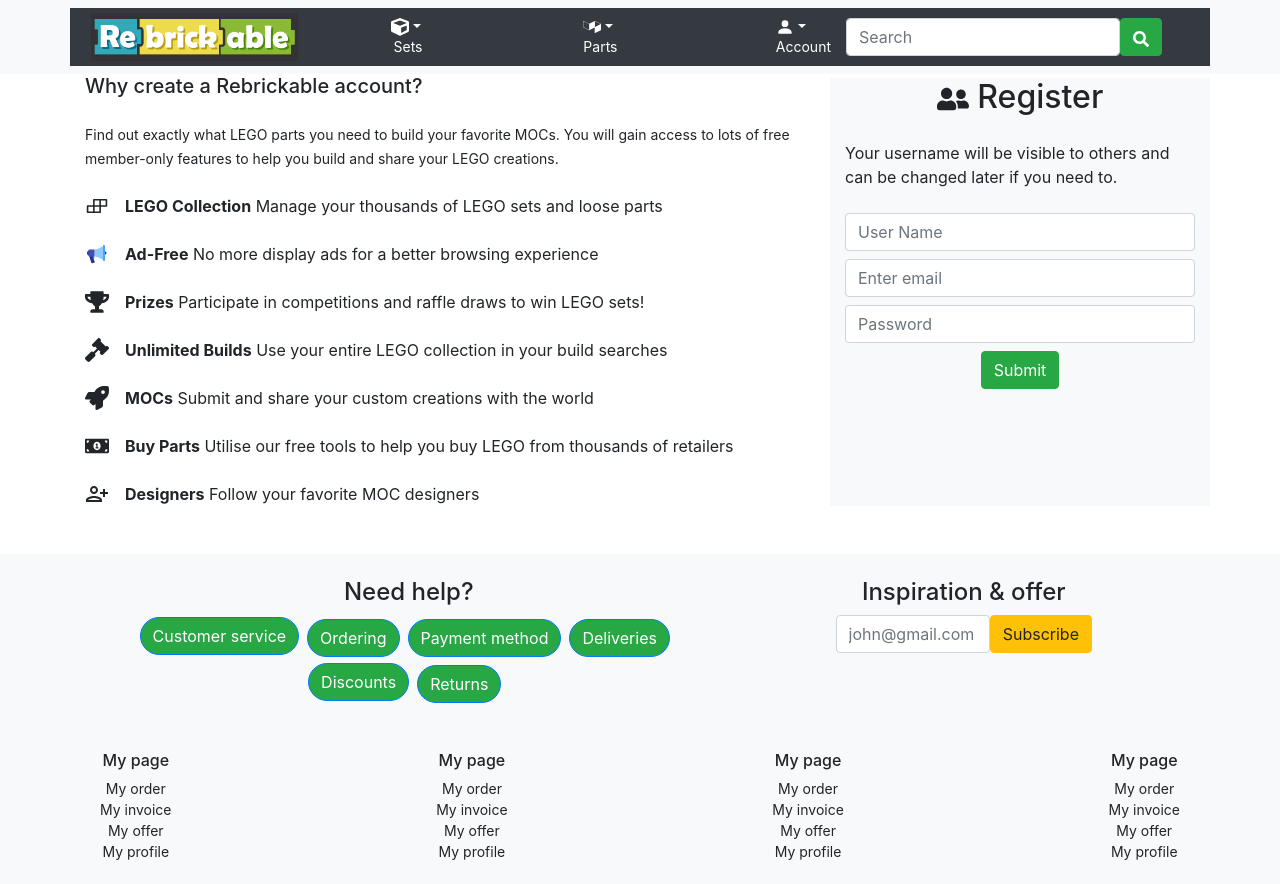
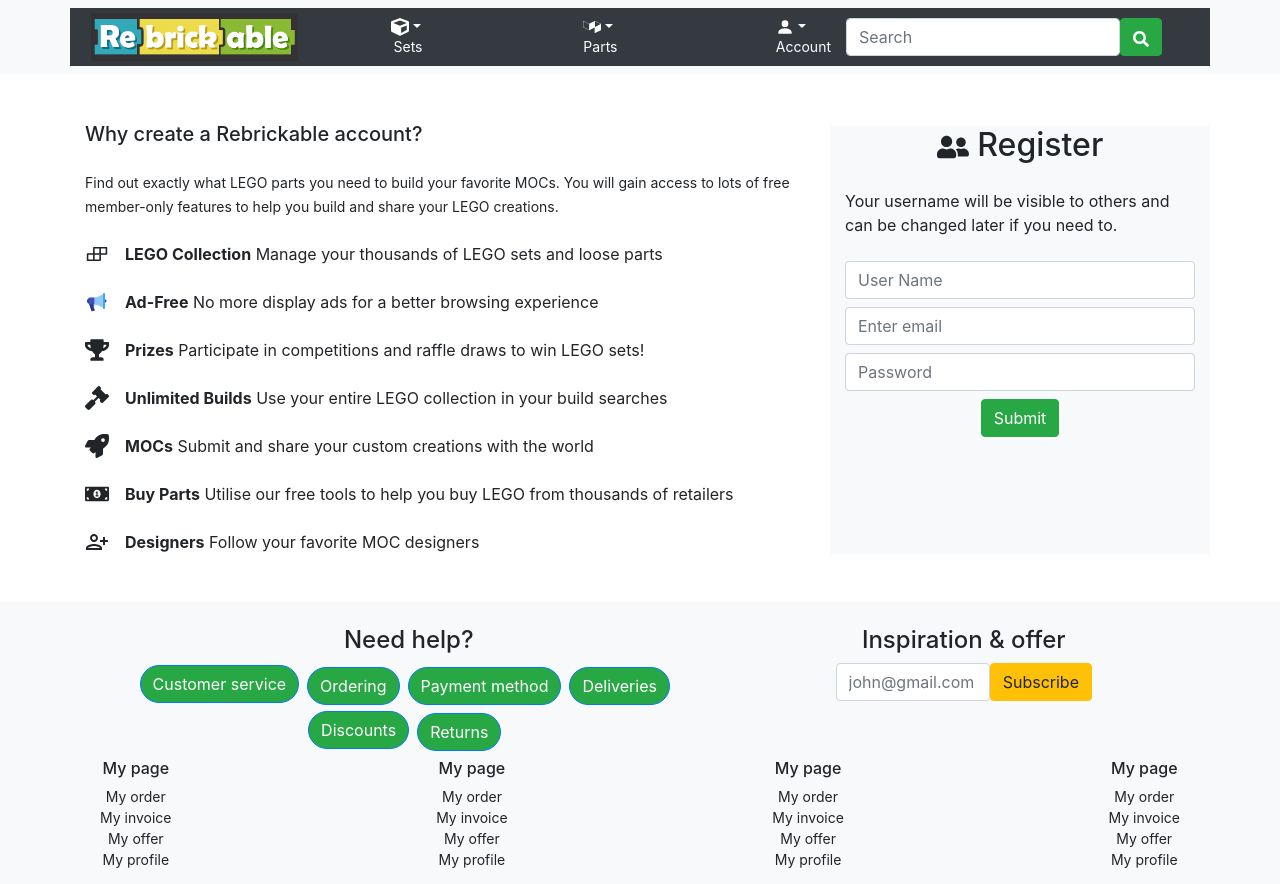
Before and after one commit to JonathanYon/lego-fe, a React (Create React App) app: page /info in a window 1280 px wide. Shown: the top 884 px of the page. Built offline with nearby package versions, Linux system fonts and the light colour scheme.

Commit message:
// + adding stuff

```diff
--- a/src/App.js
+++ b/src/App.js
@@ -6,6 +6,7 @@ import TopNav from "./components/nav-foot/TopNav";
 import { BrowserRouter as Router, Route } from "react-router-dom";
 import Info from "./components/info/Info";
 import Login from "./components/info/Login";
+import MiniFigs from "./components/home/MiniFigs";
 
 function App() {
   return (
@@ -13,6 +14,7 @@ function App() {
       <Router>
         <TopNav />
         <Route exact path="/" component={StaticView} />
+        <Route exact path="/" component={MiniFigs} />
         <Route exact path="/info" component={Info} />
         <Route exact path="/login" component={Login} />
         <Footers />
--- a/src/components/home/StaticView.jsx
+++ b/src/components/home/StaticView.jsx
@@ -8,7 +8,7 @@ const StaticView = (props) => {
   return (
     <Container className="my-4">
       <Row>
-        <Col className="d-flex">
+        <Col className="d-lg-flex flex-sm-column flex-lg-row">
           <div className="d-flex flex-column">
             <img src={process.env.PUBLIC_URL + "truck.jpg"} alt="" />
             <strong>I have this</strong>
--- a/src/components/info/Info.jsx
+++ b/src/components/info/Info.jsx
@@ -13,7 +13,7 @@ import "./info.css";
 
 const Info = () => {
   return (
-    <Container>
+    <Container className="my-5">
       <Row className="d-flex">
         <Col sm={8} className="text-left">
           <h5 className="mb-4">Why create a Rebrickable account?</h5>
--- a/src/components/info/Login.jsx
+++ b/src/components/info/Login.jsx
@@ -2,7 +2,7 @@ import { Form, Button, Container, Row, Col } from "react-bootstrap";
 
 const Login = () => {
   return (
-    <Container>
+    <Container className="my-5">
       <Row>
         <Col sm={4}></Col>
         <Col sm={4} className="bg-light my-5">
--- a/src/components/nav-foot/Footers.jsx
+++ b/src/components/nav-foot/Footers.jsx
@@ -9,7 +9,7 @@ import {
 
 const Footers = () => {
   return (
-    <Container fluid className="my-5 bg-light">
+    <Container fluid className="bg-light">
       <Container className="">
         <Row className="d-flex flex-column">
           <Col className="d-flex  mt-4">
@@ -52,7 +52,7 @@ const Footers = () => {
             </div>
           </Col>
         </Row>
-        <Row className="d-flex flex-column mt-5">
+        <Row className="d-flex flex-column mt-2">
           <Col className="d-flex">
             <div className="col-12 d-flex justify-content-between">
               <div>
```
Also changed, not shown: 1 other file (tests, documents, lock files or other folders).
